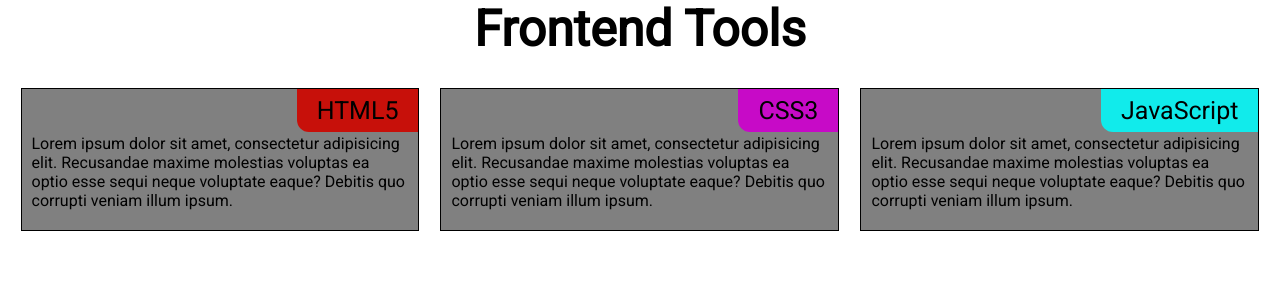
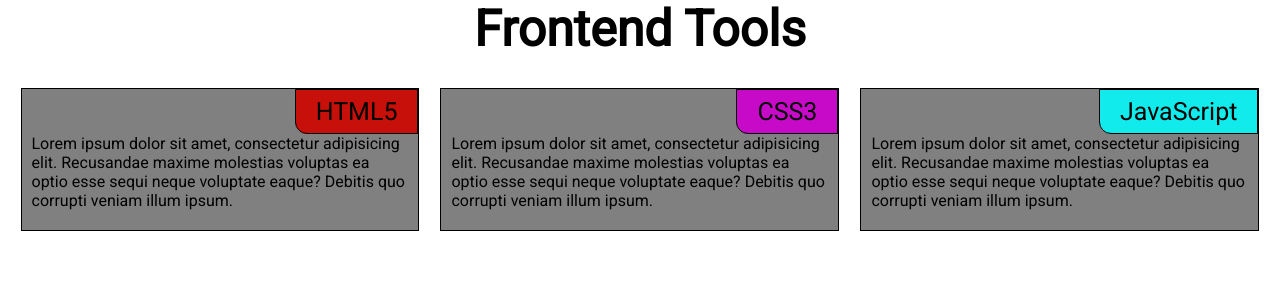
Before and after one commit to aagbotemi/coursera-assignment, a Jekyll site: the page mod2-solution/index.html, which Jekyll copies as it is, in a window 1280 px wide. Shown: the top 300 px of the page. Built offline with Jekyll 4.4.1, drawn with Linux system fonts in a browser that asks for light colours.

Commit message:
module2 solution

```diff
--- a/mod2-solution/CSS/style.css
+++ b/mod2-solution/CSS/style.css
@@ -32,6 +32,7 @@
     top: 0;
     right: 0;
     padding: 7px 20px;
+    border: 1px solid #000;
     border-radius: 0px 0px 0px 12px;
     font-size: 25px;
 }
```
